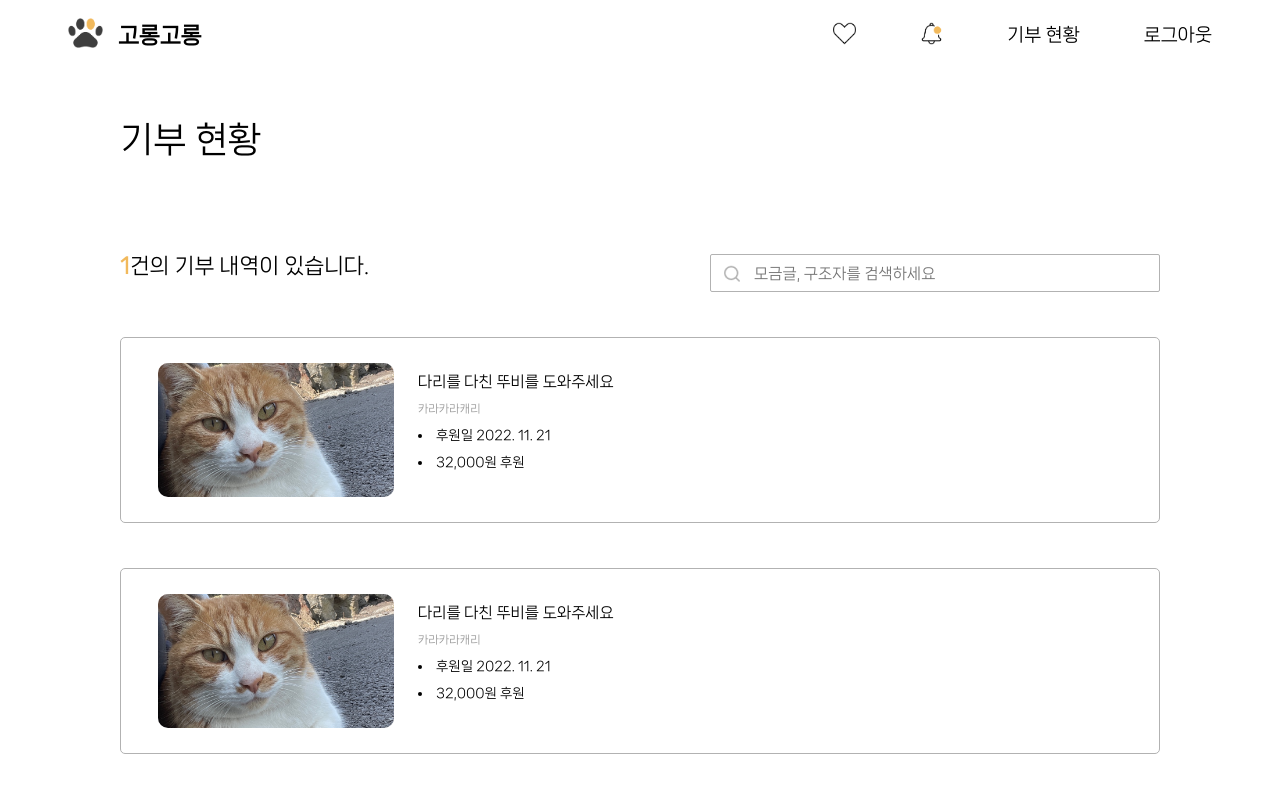
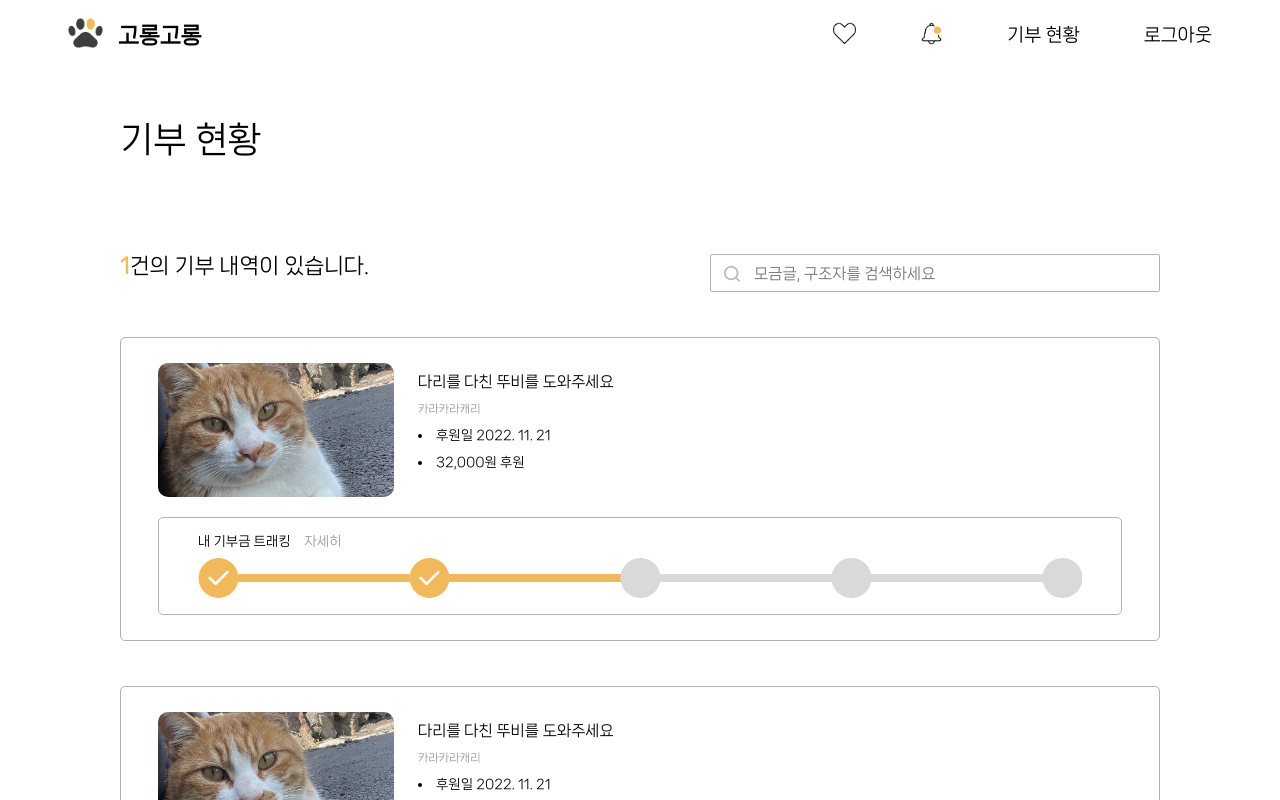
Before and after one commit to 5H-30M/GoLongGoLong_frontend, a React (Create React App) app: page /my/donation in a window 1280 px wide. Shown: the top 800 px of the page. Built offline with nearby package versions, Linux system fonts and the light colour scheme.

Commit message:
[FEAT] 기부현황 > 내 기부금 트래킹 생성

```diff
--- /dev/null
+++ b/src/components/MyDonationPage/DonationTracking.tsx
@@ -0,0 +1,94 @@
+import styled from "styled-components";
+import unchecked from "../../assets/imgs/unchecked.png";
+import checked from "../../assets/imgs/checked.png";
+
+const DonationTracking = () => {
+    return (
+        <GreyDiv>
+            <ColumnDiv style={{ width: "calc(100% - 74px)" }}>
+                <RowDiv style={{ gap: "14px" }}>
+                    <text className="tracking">내 기부금 트래킹</text>
+                    <text className="more">자세히</text>
+                </RowDiv>
+                <TrackingDiv>
+                    <RowDiv style={{ position: "absolute" }}>
+                        <Bar className="checked_bar"></Bar>
+                        <Bar className="checked_bar"></Bar>
+                        <Bar className="unchecked_bar"></Bar>
+                        <Bar className="unchecked_bar"></Bar>
+                    </RowDiv>
+                    <RowDiv style={{ justifyContent: "space-between" }}>
+                        <CheckCircle className="checked"></CheckCircle>
+                        <CheckCircle className="checked"></CheckCircle>
+                        <CheckCircle className="unchecked"></CheckCircle>
+                        <CheckCircle className="unchecked"></CheckCircle>
+                        <CheckCircle className="unchecked"></CheckCircle>
+                    </RowDiv>
+                </TrackingDiv>
+            </ColumnDiv>
+        </GreyDiv>
+    );
+};
+
+export default DonationTracking;
+
+const GreyDiv = styled.div`
+    width: 100%;
+    display: flex;
+    flex-direction: row;
+    justify-content: center;
+    align-items: center;
+    border: 0.5px solid #b2b2b2;
+    border-radius: 5px;
+    padding: 16px 2px;
+
+    /* text */
+    .tracking {
+        font-size: 13px;
+    }
+    .more {
+        font-size: 13px;
+        color: #999999;
+    }
+    .unchecked_bar {
+        background-color: #d9d9d9;
+    }
+    .checked_bar {
+        background-color: #f1b95c;
+    }
+    .unchecked {
+        background-image: url(${unchecked});
+    }
+    .checked {
+        background-image: url(${checked});
+    }
+`;
+const ColumnDiv = styled.div`
+    display: flex;
+    flex-direction: column;
+    gap: 10px;
+`;
+const RowDiv = styled.div`
+    width: 100%;
+    display: flex;
+    flex-direction: row;
+`;
+const TrackingDiv = styled.div`
+    display: flex;
+    flex-direction: column;
+    justify-content: center;
+    align-items: center;
+    position: relative;
+`;
+const CheckCircle = styled.div`
+    height: 40px;
+    width: 40px;
+    object-fit: contain;
+`;
+const Bar = styled.div`
+    width: calc(100% / 4 - 3px);
+    height: 8px;
+    background-color: #d9d9d9;
+    margin-left: 2px;
+    z-index: -1;
+`;
--- a/src/pages/MyDonationPage.tsx
+++ b/src/pages/MyDonationPage.tsx
@@ -6,8 +6,9 @@ import {
     RowDiv,
 } from "components/Common/MypageStyle";
 import Search from "components/Common/Search";
+import img1 from "../assets/imgs/test/1.jpg";
+import DonationTracking from "components/MyDonationPage/DonationTracking";
 import styled from "styled-components";
-import img1 from "../assets/imgs/test/1.jpg";
 
 const MyDonationPage = () => {
     return (
@@ -25,6 +26,8 @@ const MyDonationPage = () => {
                 </RowDiv>
 
                 <GreyDiv>
+                    <ColumnDivForWrapping>
+                        <RowDivForWrapping>
                             <img src={img1}></img>
                             <ColumnDiv>
                                 <text className="postTitle">
@@ -34,8 +37,13 @@ const MyDonationPage = () => {
                                 <li>후원일 2022. 11. 21</li>
                                 <li>32,000원 후원</li>
                             </ColumnDiv>
+                        </RowDivForWrapping>
+                        <DonationTracking />
+                    </ColumnDivForWrapping>
                 </GreyDiv>
                 <GreyDiv>
+                    <ColumnDivForWrapping>
+                        <RowDivForWrapping>
                             <img src={img1}></img>
                             <ColumnDiv>
                                 <text className="postTitle">
@@ -45,6 +53,9 @@ const MyDonationPage = () => {
                                 <li>후원일 2022. 11. 21</li>
                                 <li>32,000원 후원</li>
                             </ColumnDiv>
+                        </RowDivForWrapping>
+                        <DonationTracking />
+                    </ColumnDivForWrapping>
                 </GreyDiv>
             </Container>
         </Wrapper>
@@ -52,3 +63,16 @@ const MyDonationPage = () => {
 };
 
 export default MyDonationPage;
+
+const ColumnDivForWrapping = styled.div`
+    width: 100%;
+    display: flex;
+    flex-direction: column;
+    gap: 20px;
+`;
+const RowDivForWrapping = styled.div`
+    width: 100%;
+    display: flex;
+    flex-direction: row;
+    gap: 24px;
+`;
```
Also changed, not shown: src/assets/imgs/checked.png (added), src/assets/imgs/unchecked.png (added). Lines whose indentation alone changed are shown as unchanged.
